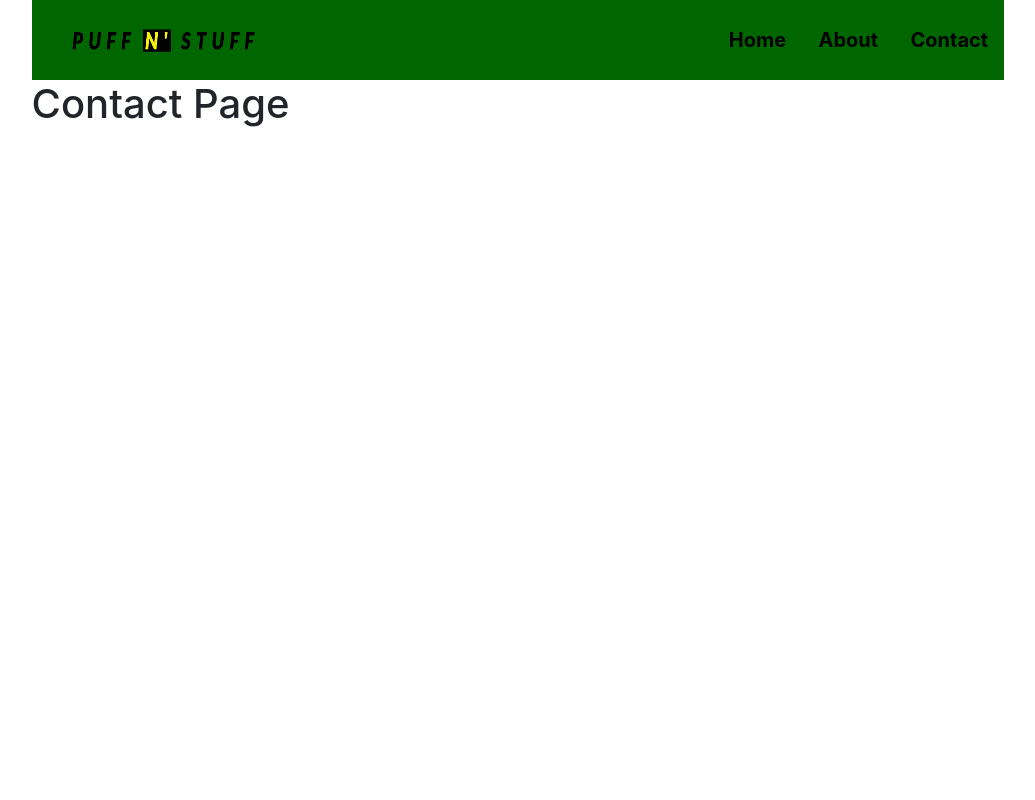
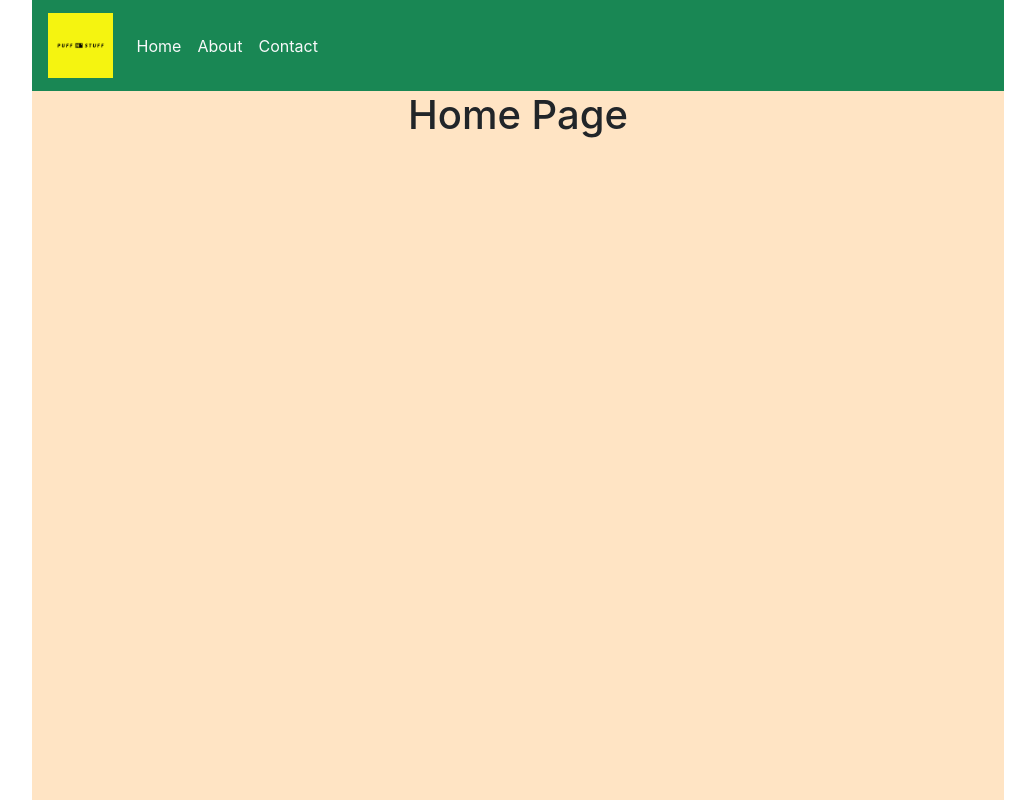
Before and after one commit to angelz510/puff-n-stuff, a React (Create React App) app: page /contact in a window 1280 px wide. Both pictures are taken after a click on the button "Yes". Shown: the top 800 px of the page, without its empty margins (122-1157 px from the left). Built offline with nearby package versions, Linux system fonts and the light colour scheme.

Commit message:
import navbar from bootstrap

```diff
--- a/src/App.js
+++ b/src/App.js
@@ -1,9 +1,12 @@
 import React from "react";
 import { useState } from "react";
-import Nav from "./components/Nav";
+import MyNavbar from "./components/Nav";
 import AgeAuth from "./components/AgeAuth";
-import routes from "./config/routes";
+// import routes from "./config/routes";
 import "./App.css";
+import Home from "./pages/Home/Home";
+import About from "./pages/About/About";
+import Contact from "./pages/Contact/Contact";
 
 function App() {
   const [isAuth, setIsAuth] = useState(false);
@@ -14,8 +17,16 @@ function App() {
         <AgeAuth setIsAuth={setIsAuth} />
       ) : (
         <>
-          <Nav />
-          <div>{routes}</div>
+          <MyNavbar />
+          <>
+            <Home />
+          </>
+          <>
+            <About />
+          </>
+          <>
+            <Contact />
+          </>
         </>
       )}
     </div>
--- a/src/components/Nav.css
+++ b/src/components/Nav.css
@@ -1,29 +1,3 @@
-.nav-container {
-  background-color: #006600;
-  display: flex;
-  justify-content: space-between;
-  align-items: center;
+.brand-logo {
+  margin-left: 1rem;
 }
-
-.logo {
-  margin-left: 2rem;
-  width: 200px;
-  height: 80px;
-}
-
-.nav-links {
-  width: 30%;
-  display: flex;
-  justify-content: space-around;
-}
-
-.nav-link {
-  text-decoration: none;
-  font-size: 20px;
-  font-weight: bold;
-  color: black;
-}
-
-.nav-link:hover {
-  color: whitesmoke;
-}
--- a/src/components/Nav.js
+++ b/src/components/Nav.js
@@ -1,27 +1,44 @@
 import React from "react";
 import "./Nav.css";
-import { Link } from "react-router-dom";
-import Logo from "../assets/puff-logo-transparent.png";
 
-const Nav = () => {
+import Navbar from "react-bootstrap/Navbar";
+import Nav from "react-bootstrap/Nav";
+
+import Logo from "../assets/puff-logo.jpeg";
+
+const MyNavbar = () => {
   return (
-    <div className="nav-container">
-      <div>
-        <img src={Logo} className="logo" alt="Puff N' Stuff" />
-      </div>
-      <div className="nav-links">
-        <Link className="nav-link" to={"/"}>
-          Home
-        </Link>
-        <Link className="nav-link" to={"/about"}>
-          About
-        </Link>
-        <Link className="nav-link" to={"/contact"}>
-          Contact
-        </Link>
-      </div>
-    </div>
+    <Navbar
+      expand="md"
+      bg="success"
+      variant="dark"
+      className="animate-navbar nav-theme d-flex justify-content-space-between"
+    >
+      <Navbar.Brand href="#home">
+        <img
+          src={Logo}
+          width="65"
+          height="65"
+          className="brand-logo"
+          alt="puff n stuff logo"
+        />
+      </Navbar.Brand>
+      <Navbar.Toggle aria-controls="basic-navbar-nav" />
+      <Navbar.Collapse id="basic-navbar-nav">
+        <Nav className="ml-auto">
+          <Nav.Link className="text-light" href="#home">
+            Home
+          </Nav.Link>
+          <Nav.Link className="text-light" href="#about">
+            About
+          </Nav.Link>
+          <Nav.Link className="text-light" href="#contact">
+            Contact
+          </Nav.Link>
+        </Nav>
+      </Navbar.Collapse>
+    </Navbar>
   );
 };
 
-export default Nav;
+export default MyNavbar;
--- a/src/index.js
+++ b/src/index.js
@@ -3,12 +3,11 @@ import ReactDOM from "react-dom";
 import "./index.css";
 import App from "./App";
 import reportWebVitals from "./reportWebVitals";
-import { BrowserRouter as Router } from "react-router-dom";
 
 ReactDOM.render(
-  <Router>
+  <React.StrictMode>
     <App />
-  </Router>,
+  </React.StrictMode>,
   document.getElementById("root")
 );
 
--- a/src/pages/About/About.css
+++ b/src/pages/About/About.css
@@ -4,7 +4,8 @@
   justify-content: center;
   flex-direction: column;
   margin-top: 1rem;
-  width: 80%;
+  width: 100%;
+  height: 100vh;
 }
 
 .about-logo {
--- /dev/null
+++ b/src/pages/Contact/Contact.css
@@ -0,0 +1,6 @@
+.contact-container {
+  background-color: khaki;
+  width: 100%;
+  height: 100vh;
+  text-align: center;
+}
--- a/src/pages/Contact/Contact.js
+++ b/src/pages/Contact/Contact.js
@@ -1,8 +1,9 @@
 import React from "react";
+import "./Contact.css";
 
 const Contact = () => {
   return (
-    <div>
+    <div className="contact-container">
       <h1>Contact Page</h1>
     </div>
   );
```
